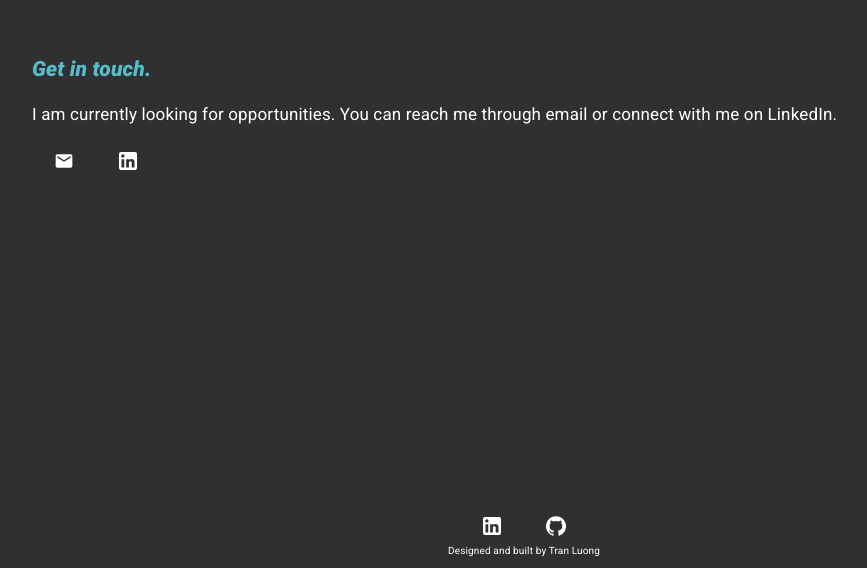
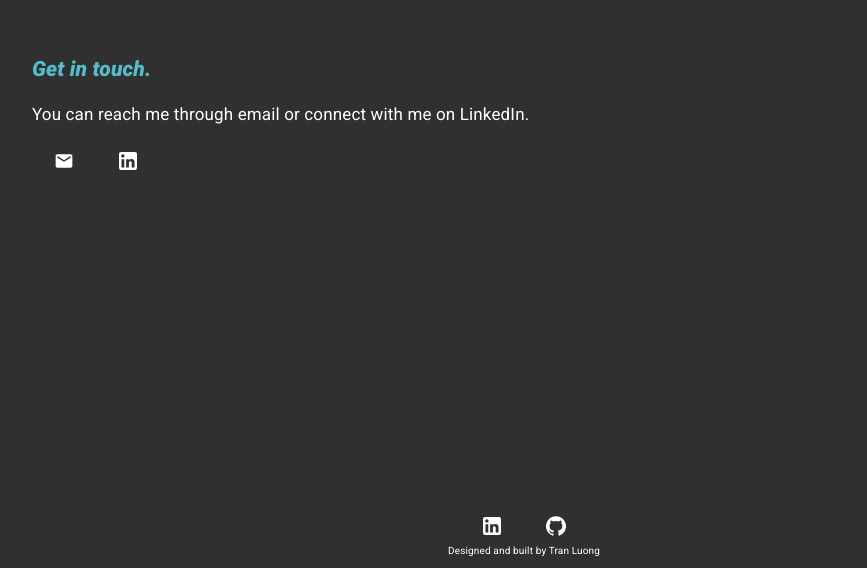
Before and after one commit to luongt13/tl-portfolio, a React (Create React App) app: page / in a window 1280 px wide. Shown: the part 4003-4571 px from the top of the page, without its empty margins (116-983 px from the left). Built offline with nearby package versions, Linux system fonts and the light colour scheme.

Commit message:
update contact section

```diff
--- a/src/components/Contact/Contact.jsx
+++ b/src/components/Contact/Contact.jsx
@@ -6,7 +6,7 @@ export default function Contact() {
     return (
         <>
             <h2 className="color-label">Get in touch.</h2>
-            <p>I am currently looking for opportunities. You can reach me through email or connect with me on LinkedIn.</p>
+            <p>You can reach me through email or connect with me on LinkedIn.</p>
             <div className="buttons">
                 <Button href={`mailto:luongt.13@gmail.com`}><Email fontSize="small"/></Button>
                 <Button href="https://www.linkedin.com/in/tran-luong/" target="blank"><LinkedIn/></Button>
```
